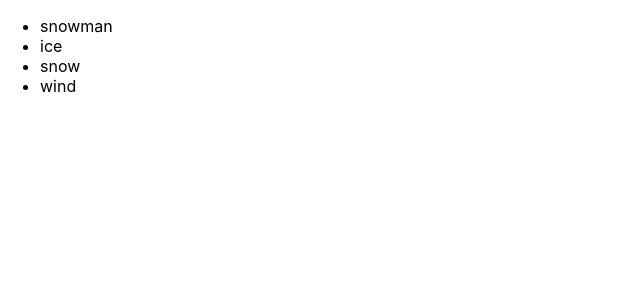
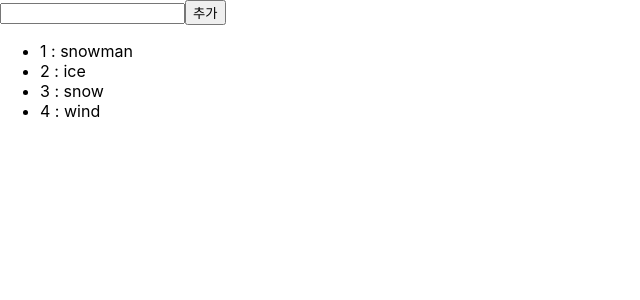
Before and after one commit to es5h/react-practice, a React (Create React App) app: page / in a window 1280 px wide. Shown: the top 300 px of the page, without its empty margins (0-640 px from the left). Built offline with nearby package versions, Linux system fonts and the light colour scheme.

Commit message:
iteration 연습 Remove

```diff
--- a/src/IterationSample.js
+++ b/src/IterationSample.js
@@ -1,10 +1,45 @@
-import React from 'react';
+import React, { useState } from 'react';
 
 const IterationSample = () => {
-  const names = ['snowman', 'ice', 'snow', 'wind'];
-  const nameList = names.map((name, index) => <li key={index}>{name}</li>);
+  const [names, setNames] = useState([
+    { id: 1, text: 'snowman' },
+    { id: 2, text: 'ice' },
+    { id: 3, text: 'snow' },
+    { id: 4, text: 'wind' },
+  ]);
+  const [inputText, setInputText] = useState('');
+  const [nextId, setNextId] = useState(5);
 
-  return <ul>{nameList}</ul>;
+  const onChange = (e) => setInputText(e.target.value);
+
+  const onClick = () => {
+    const nextNames = names.concat({
+      id: nextId,
+      text: inputText,
+    });
+    setNextId(nextId + 1);
+    setNames(nextNames);
+    setInputText('');
+  };
+
+  const onRemove = (id) => {
+    const nextNames = names.filter((name) => name.id != id);
+    setNames(nextNames);
+  };
+
+  const nameList = names.map((name) => (
+    <li key={name.id} onDoubleClick={() => onRemove(name.id)}>
+      {name.id} : {name.text}
+    </li>
+  ));
+
+  return (
+    <>
+      <input value={inputText} onChange={onChange} />
+      <button onClick={onClick}> 추가 </button>
+      <ul>{nameList}</ul>
+    </>
+  );
 };
 
 export default IterationSample;
```
